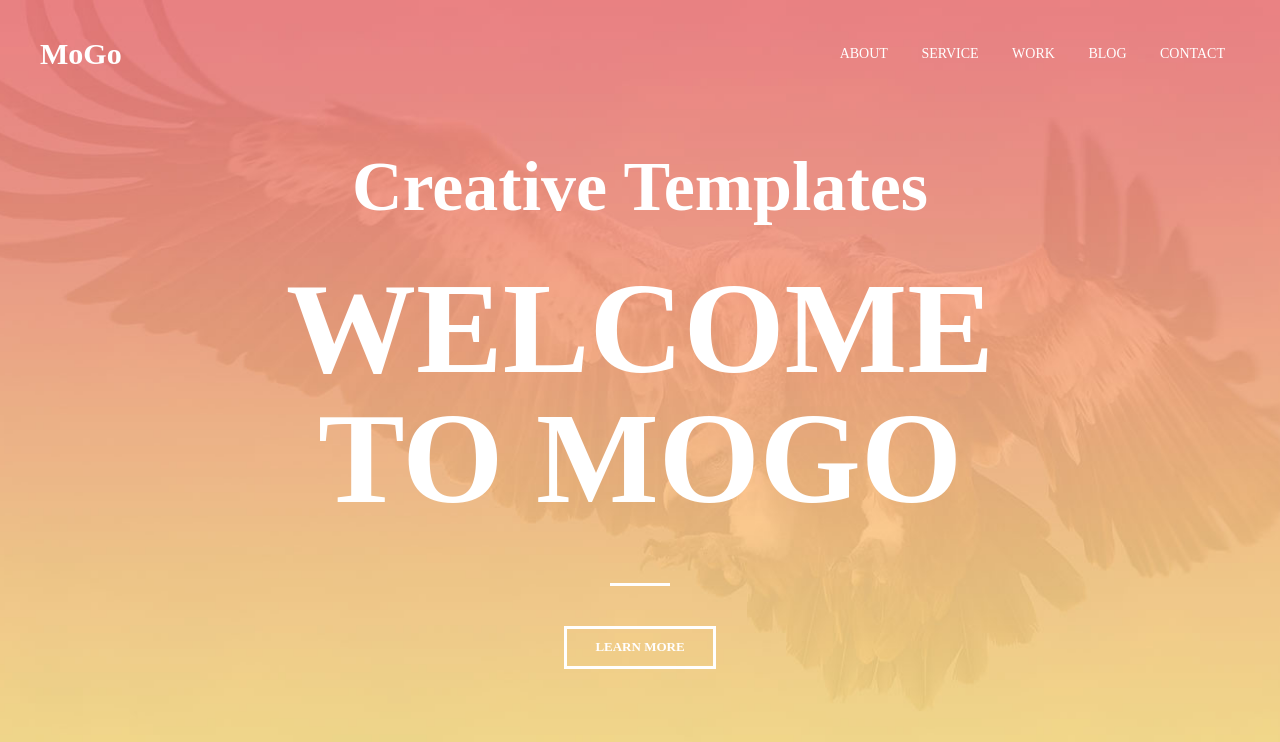
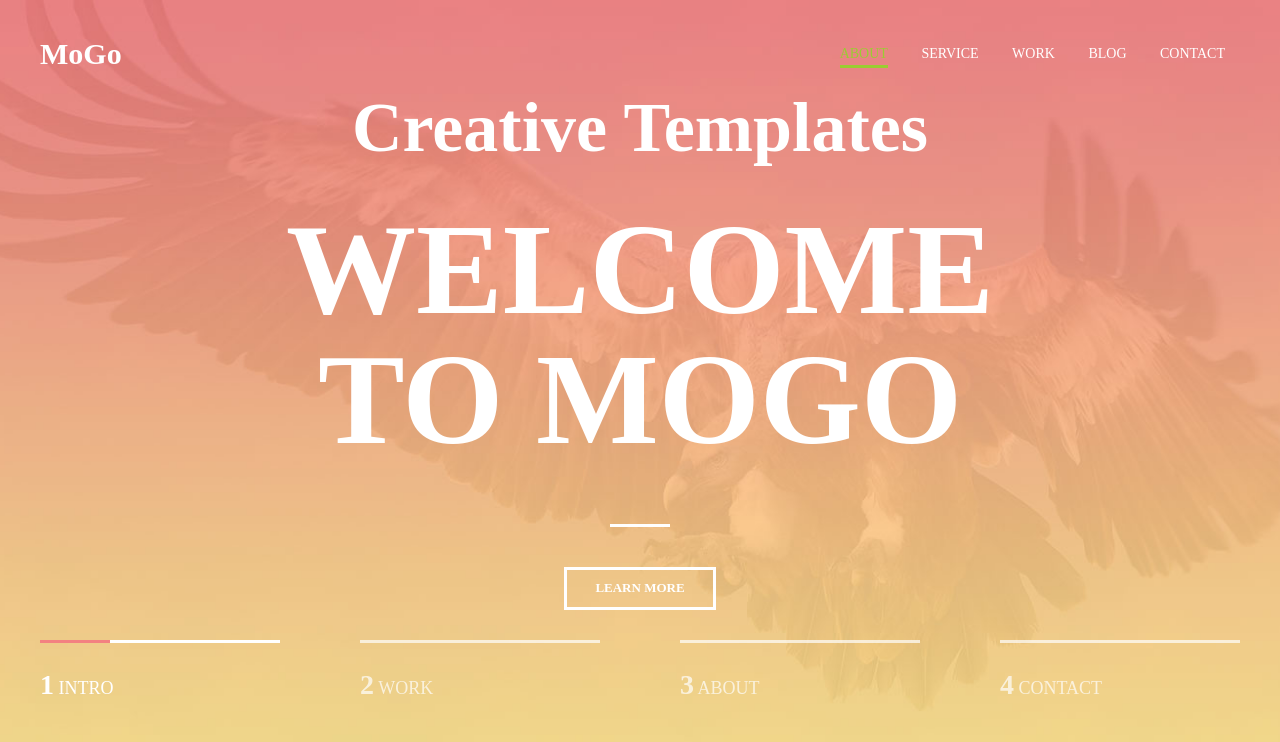
Before and after one commit to AelitaJva/Mogo, a plain HTML site: page index.html in a window 1280 px wide. Drawn offline with Linux system fonts and the light colour scheme.

Commit message:
adding element

```diff
--- a/Aelita/css/style.css
+++ b/Aelita/css/style.css
@@ -125,9 +125,14 @@ h1, h2, h3, h4 {
   color: yellowgreen;
 }
 
-.nav__link:hover:after {
+.nav__link:hover:after,
+.nav__link.active::after  {
  opacity: 1;
   background-color: yellowgreen;
+}
+
+.nav__link.active {
+  color: yellowgreen;
 }
 
 /* button */
@@ -151,22 +156,41 @@ h1, h2, h3, h4 {
   color: #333;
 }
 
-/* slider
+/* slider */
 .intro__slider {
   display: flex;
   justify-content: space-between;
+  margin-top: 30px;
 }
 
 .slider__item {
-  width: 24%;
+  position: relative;
+  padding: 20px 0;
+  width: 20%;
   font-size: 18px;
   color: #fff;
   text-transform: uppercase;
+  border-top: 3px solid #fff;
+  opacity: .7;
+}
+.slider__item.active {
+  opacity: 1;
+}
 
+.slider__item.active::before {
+  content: "";
+  width: 70px;
+  height: 3px;
+  background: #f38181;
+
+  position: absolute;
+  top: -3px;
+  left: 0;
+  z-index: 1;
 }
 
 .slider__number {
   font-size: 28px;
   font-weight: 700;
 
-} */
+}
--- a/index.html
+++ b/index.html
@@ -14,7 +14,7 @@
 					<div class="header__logo">MoGo</div>
 
 					<nav class="nav">
-						<a class="nav__link" href="#">About</a>
+						<a class="nav__link active" href="#">About</a>
 						<a class="nav__link" href="#">Service</a>
 						<a class="nav__link" href="#">Work</a>
 						<a class="nav__link" href="#">Blog</a>
@@ -33,11 +33,12 @@
 					<a href="#" class="btn">Learn More</a>
 				</div>
 
-				<!-- <div class="intro__slider">
 
-        <div class="slider__item">
+				<div class="intro__slider">
+					<!-- <div class="container"> -->
+						<div class="slider__item active">
           <span class="slider__number">1</span>
-          Intro
+          Intro </div>
         <div class="slider__item">
           <span class="slider__number">2</span>
           Work
@@ -50,8 +51,11 @@
           <span class="slider__number">4</span>
           Contact
         </div>
+					<!-- </div> -->
 
-      </div> -->
+
+
+      </div>
 			</div>
 		</div>
 	</body>
```
